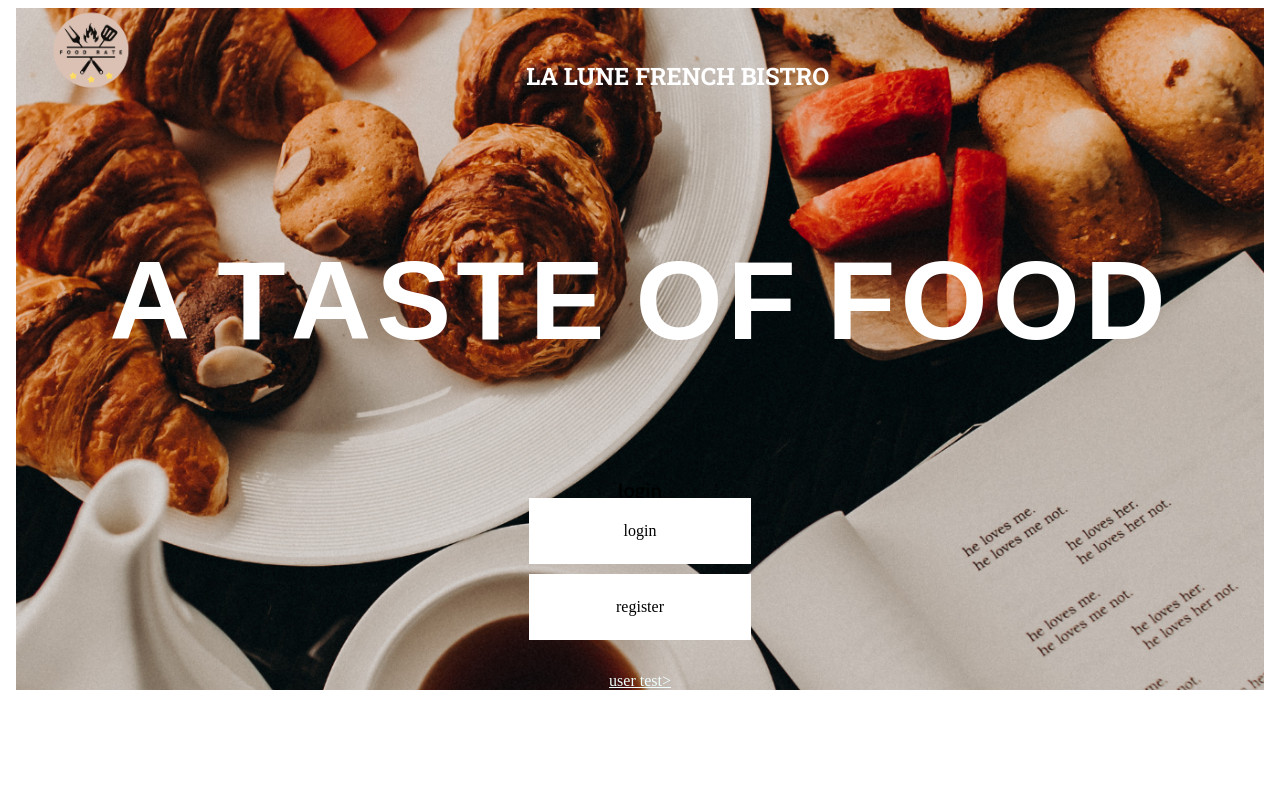
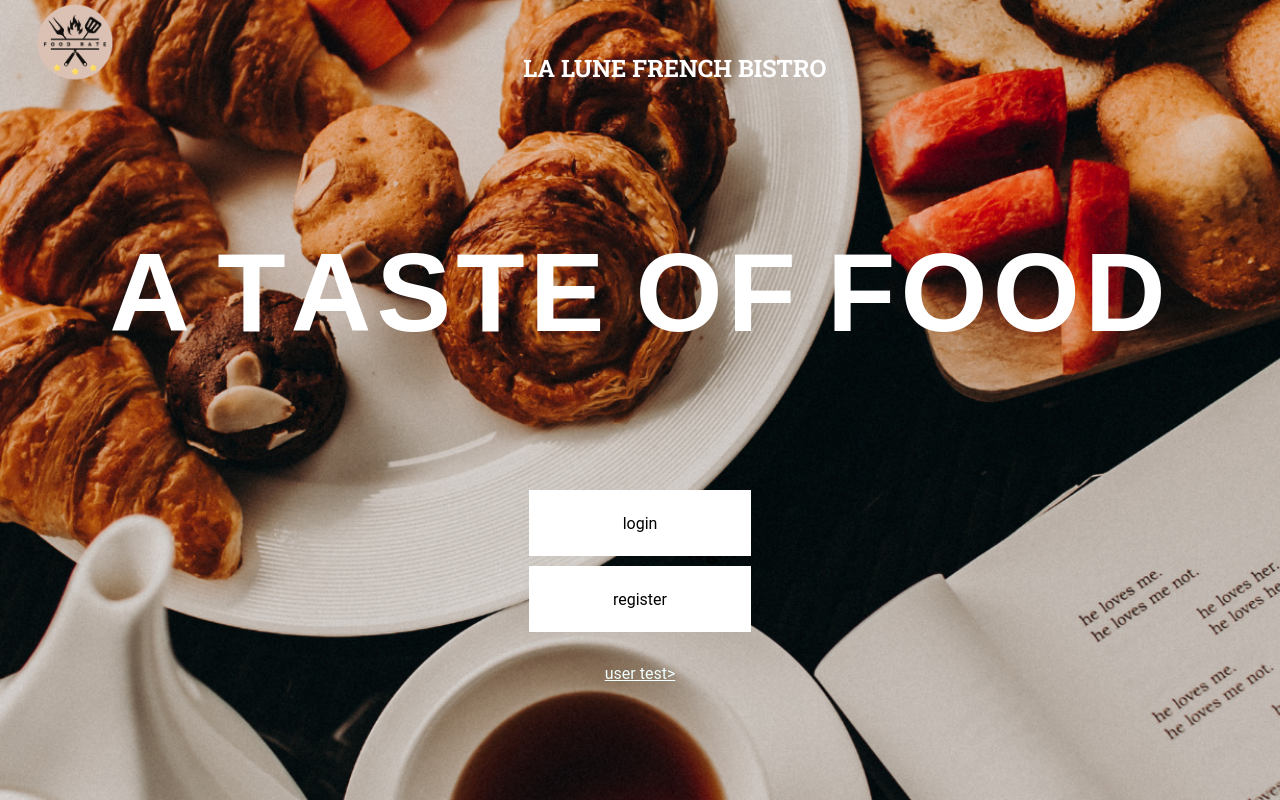
Before and after one commit to Waritthon2004/Foodrate, an Angular app: page / in a window 1280 px wide. Built offline with nearby package versions, Linux system fonts and the light colour scheme; a web font is replaced by a local one.

Commit message:
Update styles.scss

```diff
--- a/src/styles.scss
+++ b/src/styles.scss
@@ -1 +1,3 @@
 /* You can add global styles to this file, and also import other style files */
+html, body { height: 100%; }
+body { margin: 0; font-family: Roboto, "Helvetica Neue", sans-serif; }
```
